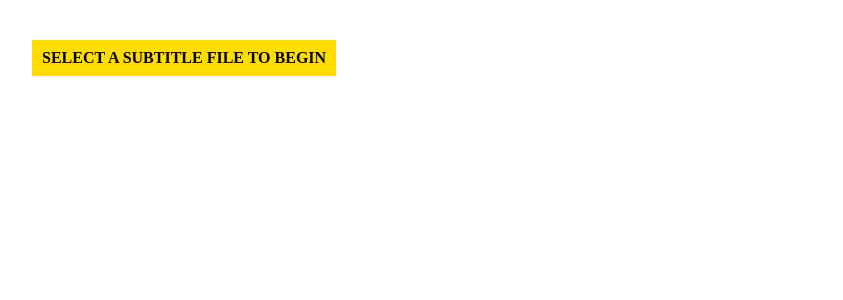
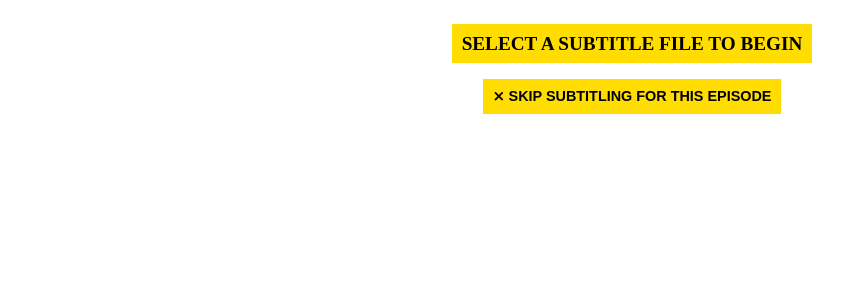
Before and after one commit to sheodox/jimaku-player, a Svelte app: page / in a window 1280 px wide. Shown: the top 300 px of the page, without its empty margins (8-851 px from the left). Built offline with nearby package versions, Linux system fonts and the light colour scheme; the HTML template or start-up script is replaced by a standard one.

Commit message:
add cancel button to skip subtitling for the current episode

```diff
--- a/src/App.svelte
+++ b/src/App.svelte
@@ -13,6 +13,7 @@
 		font-weight: bold;
 		color: black;
 		text-transform: uppercase;
+		font-size: 0.9rem;
 	}
 	.subtitles-app :global(button:disabled) {
 		background: #2a3450;
@@ -25,7 +26,7 @@
 </style>
 <div class="subtitles-app">
 	{#if phase === 'prompt'}
-		<SubtitlePrompt on:subtitles-loaded={subtitlesLoaded}/>
+		<SubtitlePrompt on:subtitles-loaded={subtitlesLoaded} on:cancel={() => phase = 'cancelled'}/>
 	{:else if phase === 'align'}
 		<Align firstSubtitle={subtitles.firstSubtitle()} on:set-align={align}/>
 	{:else if phase === 'play'}
--- a/src/SubtitlePrompt.svelte
+++ b/src/SubtitlePrompt.svelte
@@ -1,5 +1,8 @@
-<label for="srt-upload">Select a subtitle file to begin</label>
-<input type="file" id="srt-upload" on:change={uploadSRT} accept=".srt,.ass,.ssa">
+<div class="column">
+	<label for="srt-upload">Select a subtitle file to begin</label>
+	<input type="file" id="srt-upload" on:change={uploadSRT} accept=".srt,.ass,.ssa">
+	<button on:click={cancelSubbing}>&Cross; Skip Subtitling For This Episode</button>
+</div>
 <script>
 	import {createEventDispatcher} from 'svelte';
 	import ASS from "./parsers/ASS";
@@ -21,9 +24,21 @@
 		};
 		reader.readAsText(file);
 	}
+
+	function cancelSubbing() {
+		dispatch('cancel');
+	}
 </script>
 
 <style>
+    .column {
+		display: flex;
+		flex-direction: column;
+	}
+	.column > * {
+		align-self: center;
+	}
+
 	label {
 		background: #fd0;
 		border: none;
@@ -34,7 +49,8 @@
 		color: black;
 		text-transform: uppercase;
 		display: inline-block;
-		margin: 2rem;
+		font-size: 1.2rem;
+		margin: 1rem;
 	}
 	label:hover {
 		background: #ffea6d;
```
